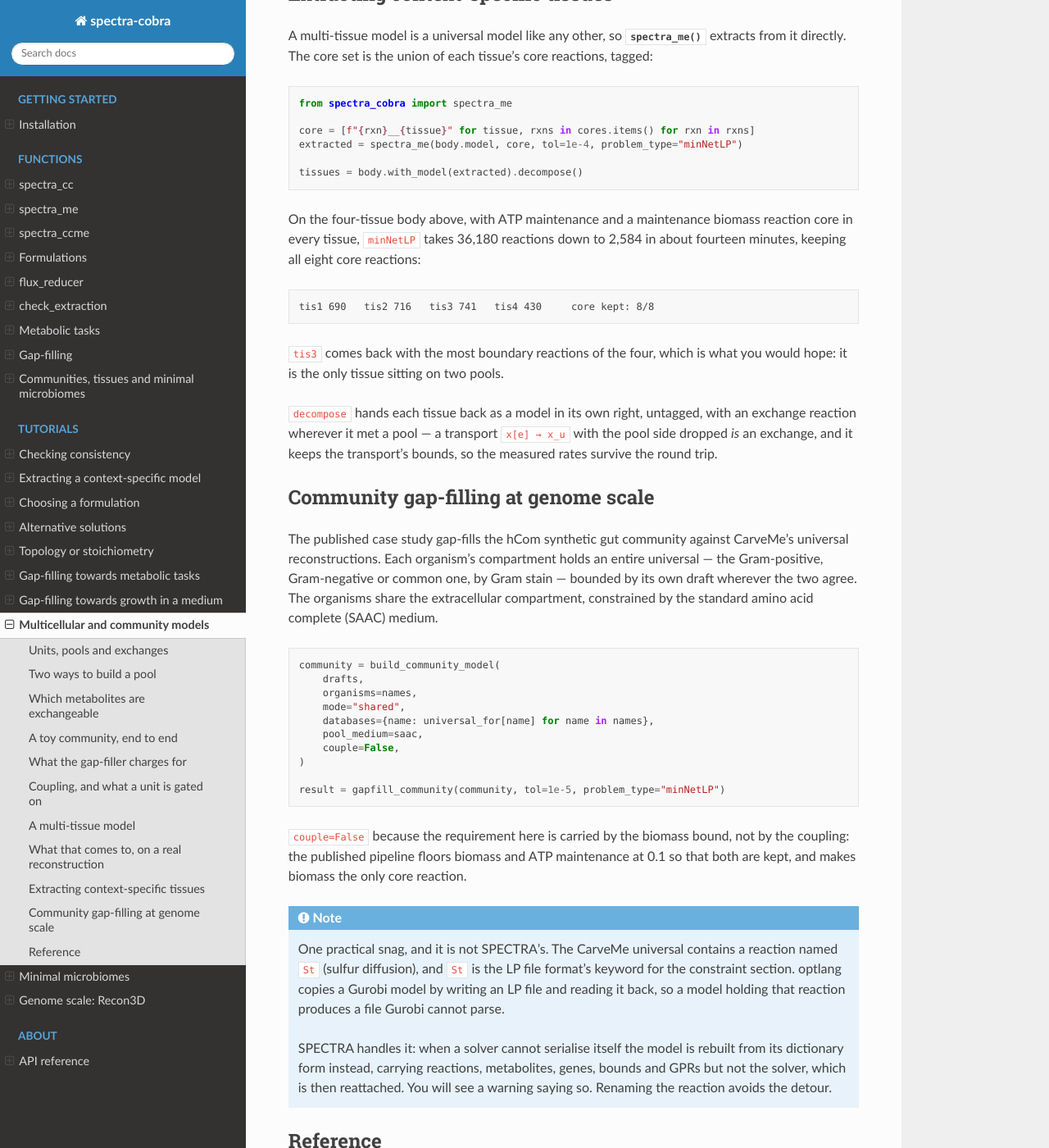
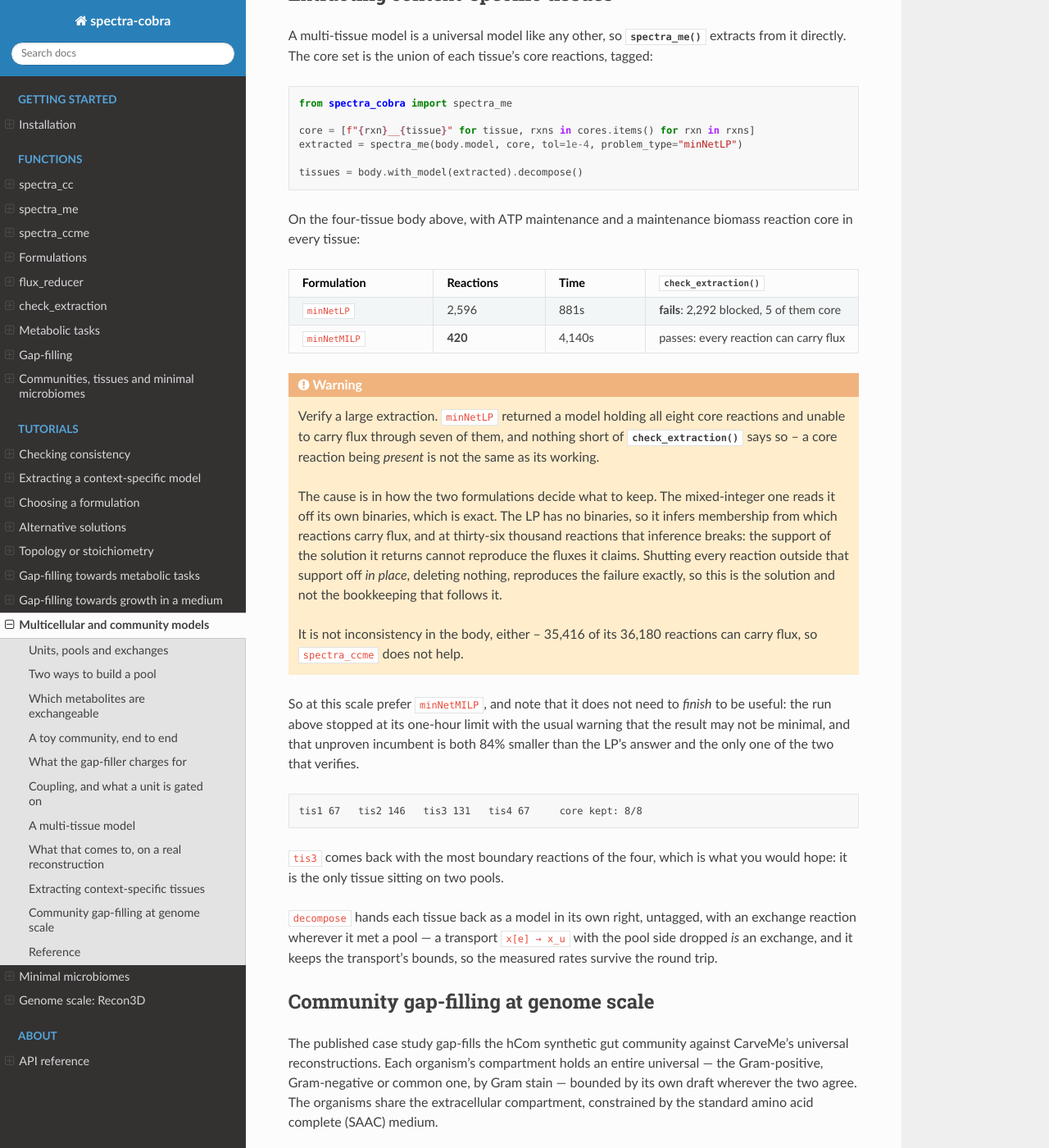
Before and after one commit to bisect-group/spectra-cobra, a Sphinx documentation site: the page built from docs/tutorials/multicellular.rst, in a window 1280 px wide and 1400 px high, scrolled down 8202 px. Shown: the whole window at 82% size. Built offline with Sphinx 7.4.7 and the Read the Docs theme 3.1.0, drawn with Linux system fonts in a browser that asks for light colours.

Commit message:
docs: verified numbers for the multi-tissue extraction, and a warning
The figures I put here before were taken from a presence check: all
eight core reactions were in the extracted model, so it looked fine.
check_extraction says otherwise -- minNetLP returns 2,596 reactions of
which 2,292 cannot carry flux, five of them core. The model held every
core reaction and could not use seven of them.

minNetMILP returns 420 reactions and verifies completely, which makes
the unproven incumbent from a run that hit its time limit both 84%
smaller than the LP answer and the only correct one of the two.

The difference is how each decides what to keep: the mixed-integer
formulation reads it off its binaries, the LP infers it from which
reactions carry flux, and at this size that inference breaks. Shutting
every reaction outside the LP's support off in place, deleting nothing,
reproduces the failure, so it is the solution rather than the extraction
that follows it. The body is 97.9% flux consistent, so spectra_ccme is
not the answer either.

Co-Authored-By: Claude Opus 5 (1M context) <noreply@anthropic.com>

```diff
--- a/docs/tutorials/multicellular.rst
+++ b/docs/tutorials/multicellular.rst
@@ -543,12 +543,53 @@ the union of each tissue's core reactions, tagged:
    tissues = body.with_model(extracted).decompose()
 
 On the four-tissue body above, with ATP maintenance and a maintenance
-biomass reaction core in every tissue, ``minNetLP`` takes 36,180 reactions
-down to 2,584 in about fourteen minutes, keeping all eight core reactions:
+biomass reaction core in every tissue:
+
+.. list-table::
+   :header-rows: 1
+   :widths: 26 20 18 36
+
+   * - Formulation
+     - Reactions
+     - Time
+     - :func:`~spectra_cobra.check_extraction`
+   * - ``minNetLP``
+     - 2,596
+     - 881s
+     - **fails**: 2,292 blocked, 5 of them core
+   * - ``minNetMILP``
+     - **420**
+     - 4,140s
+     - passes: every reaction can carry flux
+
+.. warning::
+
+   Verify a large extraction. ``minNetLP`` returned a model holding all
+   eight core reactions and unable to carry flux through seven of them,
+   and nothing short of :func:`~spectra_cobra.check_extraction` says so --
+   a core reaction being *present* is not the same as its working.
+
+   The cause is in how the two formulations decide what to keep. The
+   mixed-integer one reads it off its own binaries, which is exact. The
+   LP has no binaries, so it infers membership from which reactions carry
+   flux, and at thirty-six thousand reactions that inference breaks: the
+   support of the solution it returns cannot reproduce the fluxes it
+   claims. Shutting every reaction outside that support off *in place*,
+   deleting nothing, reproduces the failure exactly, so this is the
+   solution and not the bookkeeping that follows it.
+
+   It is not inconsistency in the body, either -- 35,416 of its 36,180
+   reactions can carry flux, so ``spectra_ccme`` does not help.
+
+So at this scale prefer ``minNetMILP``, and note that it does not need to
+*finish* to be useful: the run above stopped at its one-hour limit with
+the usual warning that the result may not be minimal, and that unproven
+incumbent is both 84% smaller than the LP's answer and the only one of
+the two that verifies.
 
 .. code-block:: text
 
-   tis1 690   tis2 716   tis3 741   tis4 430     core kept: 8/8
+   tis1 67   tis2 146   tis3 131   tis4 67     core kept: 8/8
 
 ``tis3`` comes back with the most boundary reactions of the four, which is
 what you would hope: it is the only tissue sitting on two pools.
```
